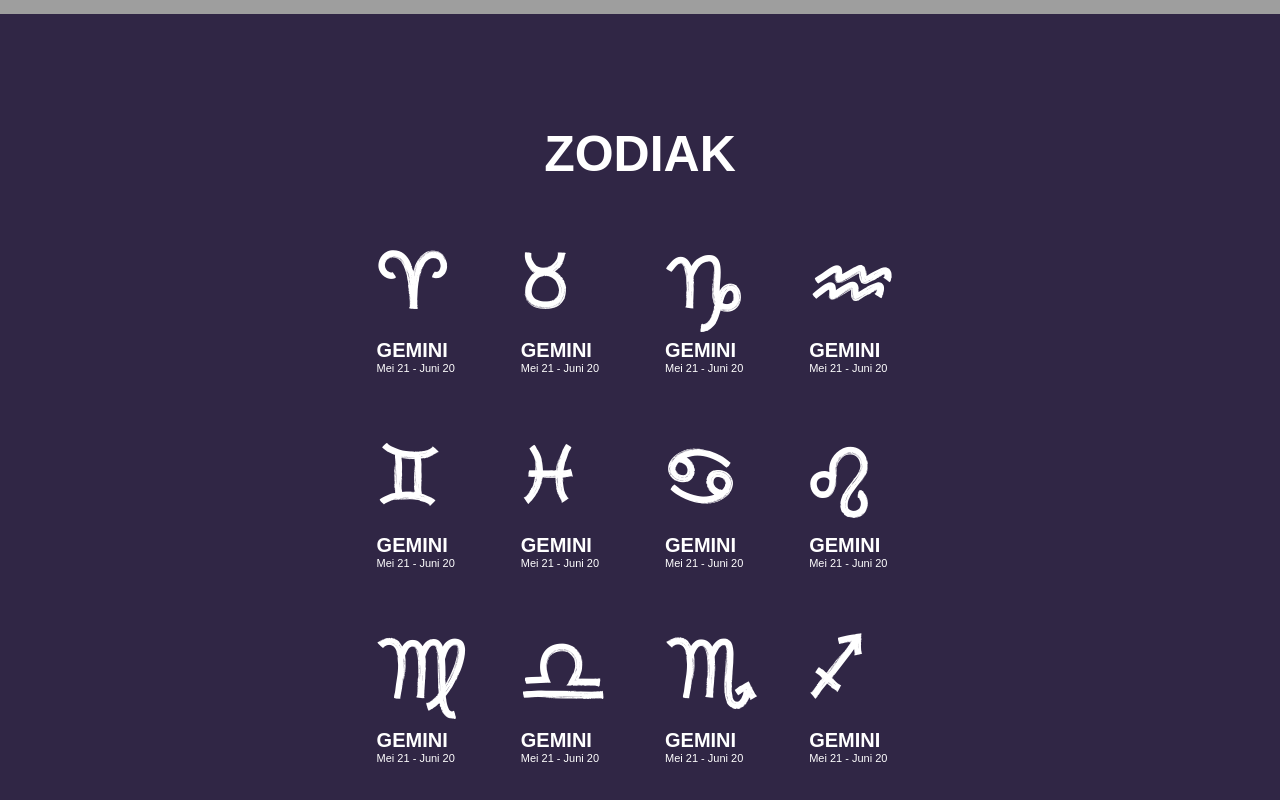
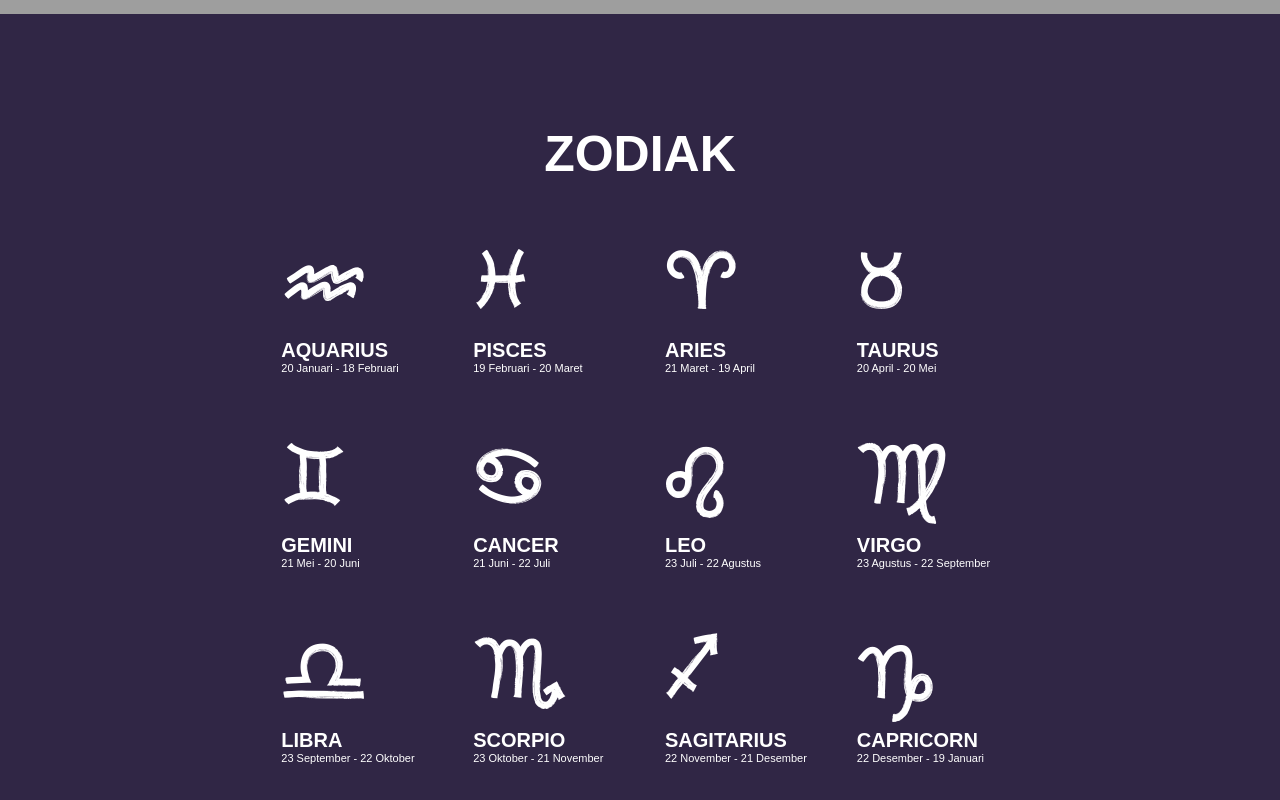
Before and after one commit to HernandoBun/Kelompok-15-UTS-FrontEnd-GacorAstro, a plain HTML site: page index.html in a window 1280 px wide. Shown: the part 786-1586 px from the top of the page. Drawn offline with Linux system fonts and the light colour scheme; grey boxes are pictures that could not be loaded; a web font is replaced by a local one.

Commit message:
mengganti deskripsi masing2 zodiak

```diff
--- a/index.html
+++ b/index.html
@@ -43,33 +43,33 @@
 
                 <div class="zodiak-item">
                     <a href="#">
+                        <span class="logo-zodiak">Q</span>
+                        <h4>AQUARIUS</h4>
+                        <p>20 Januari - 18 Februari</p>
+                    </a>
+                </div>
+
+                <div class="zodiak-item">
+                    <a href="#">
+                        <span class="logo-zodiak">S</span>
+                        <h4>PISCES</h4>
+                        <p>19 Februari - 20 Maret</p>
+                    </a>
+                </div>
+
+                <div class="zodiak-item">
+                    <a href="#">
                         <span class="logo-zodiak">N</span>
-                        <h4>GEMINI</h4>
-                        <p>Mei 21 - Juni 20</p>
+                        <h4>ARIES</h4>
+                        <p>21 Maret - 19 April</p>
                     </a>
                 </div>
 
                 <div class="zodiak-item">
                     <a href="#">
                         <span class="logo-zodiak">O</span>
-                        <h4>GEMINI</h4>
-                        <p>Mei 21 - Juni 20</p>
-                    </a>
-                </div>
-
-                <div class="zodiak-item">
-                    <a href="#">
-                        <span class="logo-zodiak">P</span>
-                        <h4>GEMINI</h4>
-                        <p>Mei 21 - Juni 20</p>
-                    </a>
-                </div>
-
-                <div class="zodiak-item">
-                    <a href="#">
-                        <span class="logo-zodiak">Q</span>
-                        <h4>GEMINI</h4>
-                        <p>Mei 21 - Juni 20</p>
+                        <h4>TAURUS</h4>
+                        <p>20 April - 20 Mei</p>
                     </a>
                 </div>
 
@@ -77,68 +77,66 @@
                     <a href="#">
                         <span class="logo-zodiak">R</span>
                         <h4>GEMINI</h4>
-                        <p>Mei 21 - Juni 20</p>
-                    </a>
-                </div>
-
-                <div class="zodiak-item">
-                    <a href="#">
-                        <span class="logo-zodiak">S</span>
-                        <h4>GEMINI</h4>
-                        <p>Mei 21 - Juni 20</p>
+                        <p>21 Mei - 20 Juni</p>
                     </a>
                 </div>
 
                 <div class="zodiak-item">
                     <a href="#">
                         <span class="logo-zodiak">T</span>
-                        <h4>GEMINI</h4>
-                        <p>Mei 21 - Juni 20</p>
+                        <h4>CANCER</h4>
+                        <p>21 Juni - 22 Juli</p>
                     </a>
                 </div>
 
                 <div class="zodiak-item">
                     <a href="#">
                         <span class="logo-zodiak">U</span>
-                        <h4>GEMINI</h4>
-                        <p>Mei 21 - Juni 20</p>
+                        <h4>LEO</h4>
+                        <p>23 Juli - 22 Agustus</p>
                     </a>
                 </div>
+
 
                 <div class="zodiak-item">
                     <a href="#">
                         <span class="logo-zodiak">V</span>
-                        <h4>GEMINI</h4>
-                        <p>Mei 21 - Juni 20</p>
+                        <h4>VIRGO</h4>
+                        <p>23 Agustus - 22 September</p>
                     </a>
                 </div>
 
                 <div class="zodiak-item">
                     <a href="#">
                         <span class="logo-zodiak">W</span>
-                        <h4>GEMINI</h4>
-                        <p>Mei 21 - Juni 20</p>
+                        <h4>LIBRA</h4>
+                        <p>23 September - 22 Oktober</p>
                     </a>
                 </div>
 
                 <div class="zodiak-item">
                     <a href="#">
                         <span class="logo-zodiak">X</span>
-                        <h4>GEMINI</h4>
-                        <p>Mei 21 - Juni 20</p>
+                        <h4>SCORPIO</h4>
+                        <p>23 Oktober - 21 November</p>
                     </a>
                 </div>
 
                 <div class="zodiak-item">
                     <a href="#">
                         <span class="logo-zodiak">Y</span>
-                        <h4>GEMINI</h4>
-                        <p>Mei 21 - Juni 20</p>
+                        <h4>SAGITARIUS</h4>
+                        <p>22 November - 21 Desember</p>
                     </a>
                 </div>
 
-
-
+                <div class="zodiak-item">
+                    <a href="#">
+                        <span class="logo-zodiak">P</span>
+                        <h4>CAPRICORN</h4>
+                        <p>22 Desember - 19 Januari</p>
+                    </a>
+                </div>
 
 
             </div>
```
